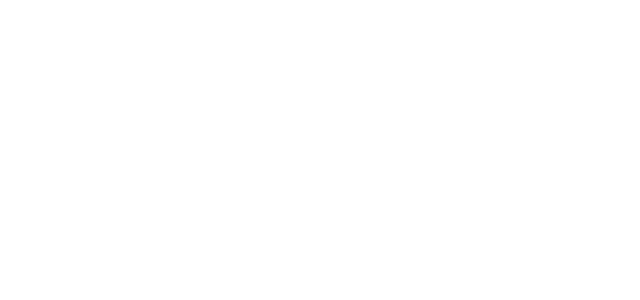
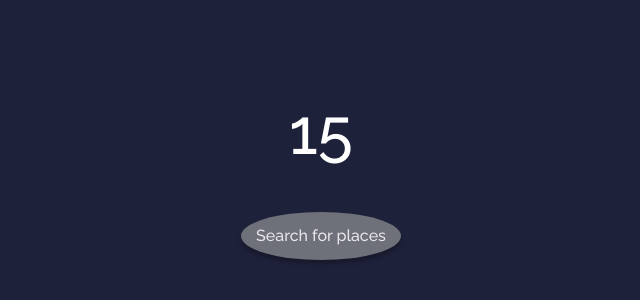
Before and after one commit to NganJason/Dev-Challenges_Frontend-Dev, a React (Create React App) app in the folder weather-app/: page / in a window 1280 px wide. Shown: the part 44-344 px from the top of the page, without its empty margins (319-959 px from the left). Built offline with nearby package versions, Linux system fonts and the light colour scheme.

Commit message:
setup common components

```diff
--- a/weather-app/package.json
+++ b/weather-app/package.json
@@ -6,6 +6,7 @@
     "@testing-library/jest-dom": "^5.16.4",
     "@testing-library/react": "^13.1.1",
     "@testing-library/user-event": "^13.5.0",
+    "node-sass": "^7.0.1",
     "react": "^18.0.0",
     "react-dom": "^18.0.0",
     "react-scripts": "5.0.1",
--- a/weather-app/src/App.js
+++ b/weather-app/src/App.js
@@ -1,6 +1,12 @@
+import React from "react"
+import "./styles/main.scss"
+
+import SideMenu from "./components/SideMenu/SideMenu";
+
 function App() {
   return (
-    <div className="App">
+    <div className="App dark bg-primary">
+      <SideMenu></SideMenu>
     </div>
   );
 }
--- /dev/null
+++ b/weather-app/src/components/Button/Button.js
@@ -0,0 +1,34 @@
+import React from "react"
+
+function Button({
+    color,
+    align,
+    txtAlign,
+    size,
+    mgTop,
+    mgBtm,
+    round,
+    children
+}) {
+    const styles = {
+        marginTop: `${mgTop ? `${mgTop}rem` : "0"}`,
+        marginBottom: `${mgBtm ? `${mgBtm}rem` : "0"}`
+    };
+
+    const classNames = `
+        btn
+        ${color ? color : "primary"}
+        ${align ? align : "center"}
+        ${txtAlign ? `txt_${txtAlign}` : "txt_center"}
+        ${size ? `btn_${size}` : "btn_md"}
+        ${round ? "btn_round" : ""}
+    `;
+
+    return (
+        <div className={classNames} style={styles}>
+            {children}
+        </div>
+    );
+}
+
+export default Button;
--- /dev/null
+++ b/weather-app/src/components/SideMenu/SideMenu.js
@@ -0,0 +1,21 @@
+import Button from "../Button/Button";
+import Text from "../Text/Text";
+
+function SideMenu() {
+  return (
+    <div className="side-menu bg-secondary">
+      <Text size={4} align="center" color="primary" mgTop={10}>15</Text>
+      <Button
+        size="lg"
+        align="center"
+        mgTop={4}
+        round
+      >
+        Search for places
+      </Button>
+    </div>
+  );
+
+}
+
+export default SideMenu;
--- /dev/null
+++ b/weather-app/src/components/Text/Text.js
@@ -0,0 +1,31 @@
+import React from "react";
+
+function Text({
+  align,
+  size,
+  color,
+  mgTop,
+  mgBtm,
+  mgLeft,
+  mgRight,
+  children
+}) {
+  const styles = {
+    textAlign: `${align ? align : "left"}`,
+    fontSize: `${size ? `${size}rem` : "1rem"}`,
+    marginTop: `${mgTop ? `${mgTop}rem` : "0"}`,
+    marginBottom: `${mgBtm ? `${mgBtm}rem` : "0"}`,
+    marginLeft: `${mgLeft ? `${mgLeft}rem` : "0"}`,
+    marginRight: `${mgRight ? `${mgRight}rem` : "0"}`,
+  };
+
+  const classNames = `
+  text ${color ? color : "primary"}
+`;
+
+  return (
+    <p className={classNames} style={styles}>{children}</p>
+  );
+}
+
+export default Text;
--- /dev/null
+++ b/weather-app/src/styles/base.scss
@@ -0,0 +1,19 @@
+@mixin ease-transition {
+    transition: background-color ease-in-out 0.3s;
+    -webkit-transition: background-color ease-in-out 0.3s;
+    -o-transition: background-color ease-in-out 0.3s;
+    -moz-transition: background-color ease-in-out 0.3s;
+}
+
+* {
+    width: 100%;
+    margin: 0;
+    box-sizing: border-box;
+
+    @include ease-transition();
+}
+
+:root, body, #root {
+    height: 100%;
+    font-size: 16px;
+}
--- /dev/null
+++ b/weather-app/src/styles/components/button.scss
@@ -0,0 +1,59 @@
+.btn {
+    height: 3rem;
+    width: 5.3rem;
+
+    display: flex;
+    justify-content: center;
+    align-items: center;
+    padding: 0.3rem;
+
+    text-align: center;
+    cursor: pointer;
+
+    &.left {
+        margin-right: auto;
+    }
+
+    &.center {
+        margin: auto;
+    }
+
+    &.right {
+        margin-left: auto;
+    }
+
+    &.txt_left {
+        justify-content: left;
+    }
+
+    &.txt_center {
+        justify-content: center;
+    }
+
+    &.txt_right {
+        justify-content: right;
+    }
+
+    &.btn_sm {
+        height: 2.5rem;
+        width: 2.5rem;
+    }
+
+    &.btn_md {
+        height: 3rem;
+        width: 5.3rem;
+    }
+
+    &.btn_lg {
+        height: 3rem;
+        width: 10rem;
+    }
+
+    &.btn_round {
+        border-radius: 100%;
+    }
+
+    &:hover {
+        transform: scale(1.01);
+    }
+}
--- /dev/null
+++ b/weather-app/src/styles/components/sidemenu.scss
@@ -0,0 +1,4 @@
+.side-menu {
+    width: 100%;
+    background-color: white;
+}
--- /dev/null
+++ b/weather-app/src/styles/layout.scss
@@ -0,0 +1,10 @@
+.App {
+    height: 100%;
+
+    display: flex;
+
+    position: relative;
+
+    overflow: auto;
+    scroll-behavior: smooth;
+}
--- /dev/null
+++ b/weather-app/src/styles/main.scss
@@ -0,0 +1,9 @@
+// Global
+@import './base.scss';
+@import './layout.scss';
+@import './typography.scss';
+@import './theme.scss';
+
+// Modules
+@import './components/sidemenu.scss';
+@import './components/button.scss';
--- /dev/null
+++ b/weather-app/src/styles/theme.scss
@@ -0,0 +1,20 @@
+.App {
+    background-color: #FFFFFF;
+}
+
+.App.dark {
+    &.bg-primary { background-color:#100E1D; }
+    .bg-secondary { background-color: #1E213A; }
+
+    .text {
+        &.primary { color: white; }
+    }
+
+    .btn {
+        &.primary {
+            background-color: #6E707A;
+            color: #E7E7EB;
+            box-shadow: 0px 4px 4px rgba(0, 0, 0, 0.25);
+        }
+    }
+}
--- /dev/null
+++ b/weather-app/src/styles/typography.scss
@@ -0,0 +1,6 @@
+@import url('https://fonts.googleapis.com/css2?family=Raleway:wght@500;700&display=swap');
+
+* {
+    font-family: 'Raleway', sans-serif;
+    line-height: 2rem;
+}
```
Also changed, not shown: 1 other file (tests, documents, lock files or other folders).
